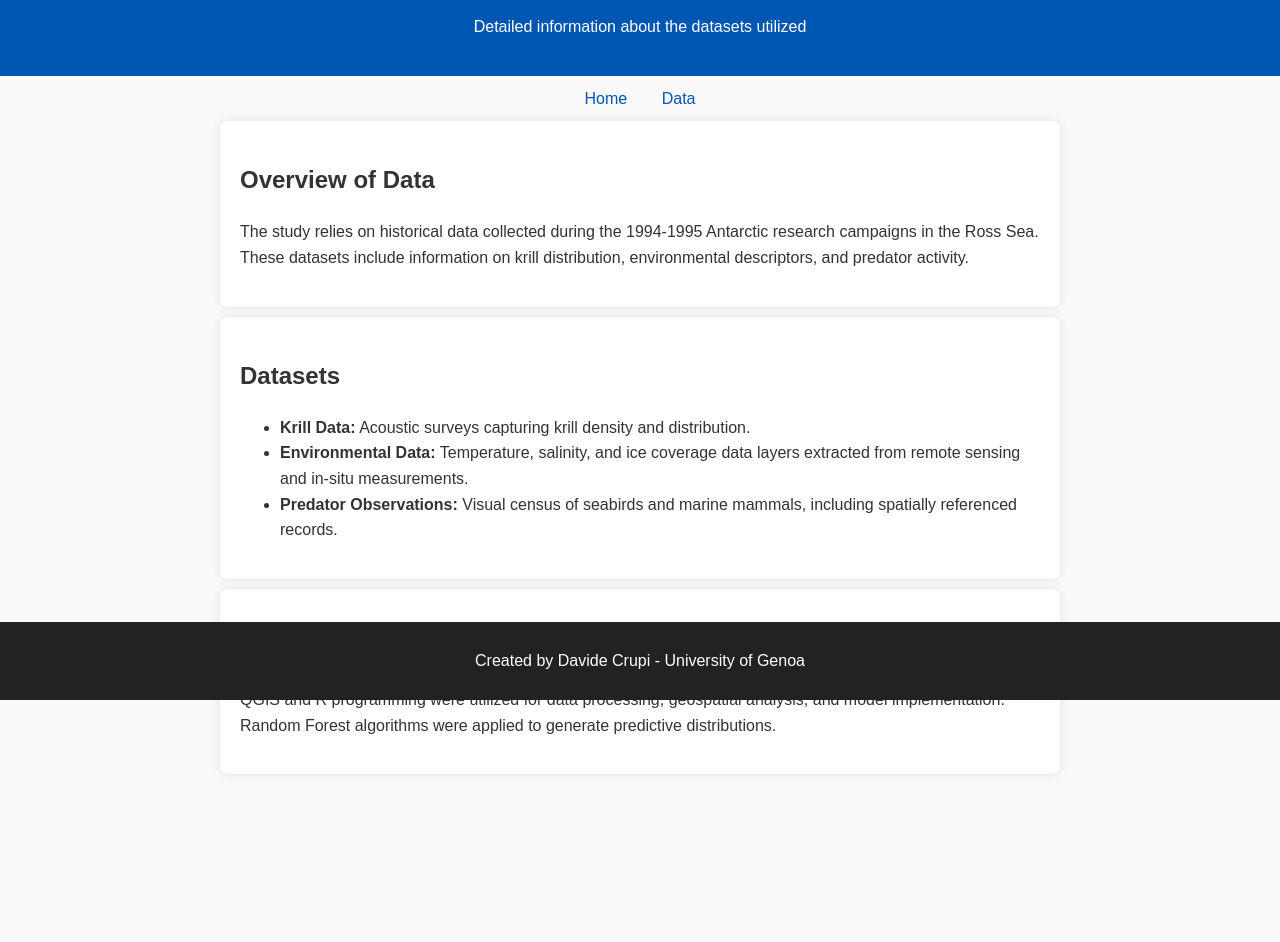
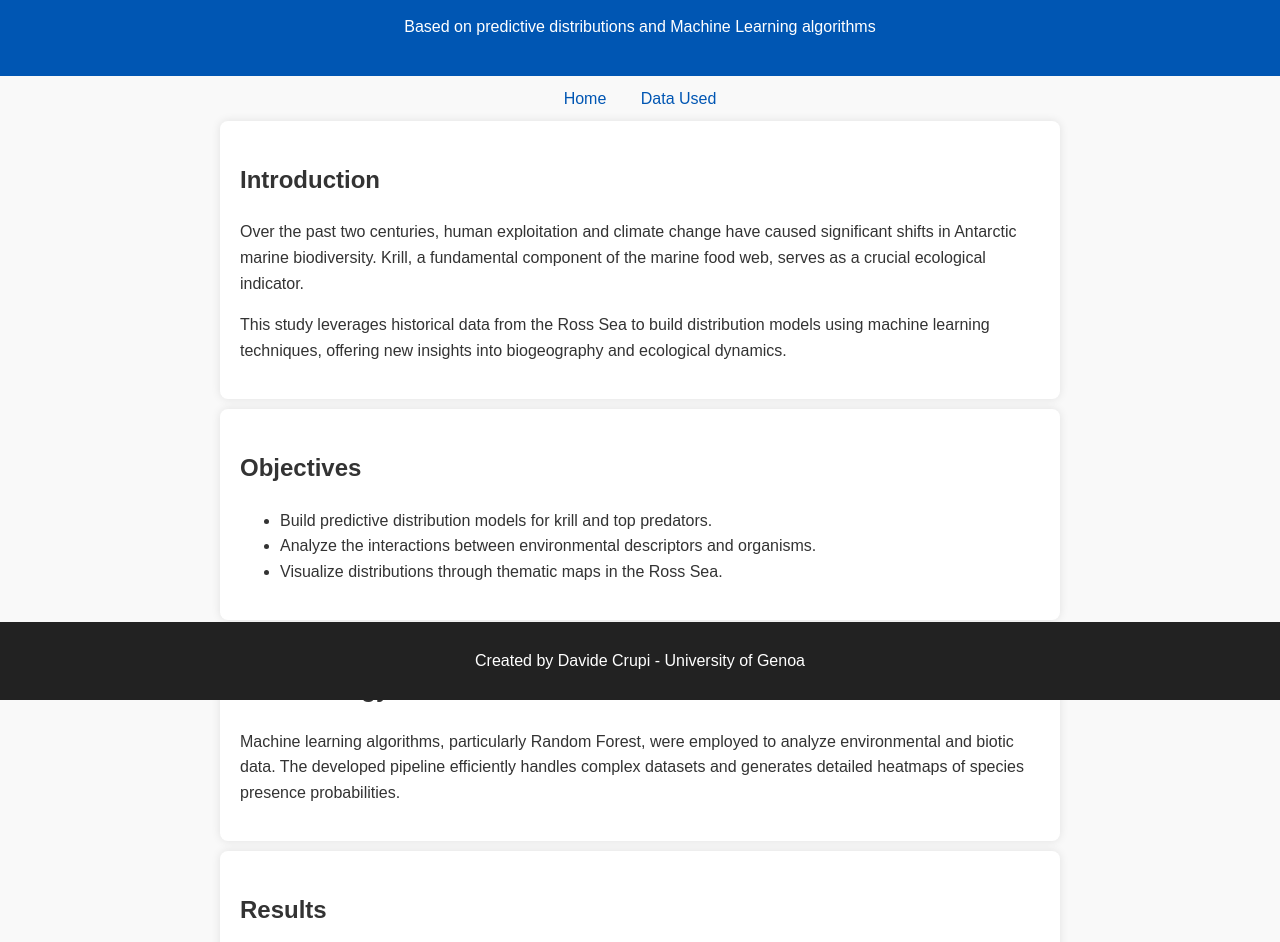
Before and after one commit to Davide6414/Modelli-Predittivi-per-la-Distribuzione-del-Krill-e-Top-Predators-nel-Mare-di-Ross, a plain HTML site: page index.html in a window 1280 px wide. Shown: the part 100-1042 px from the top of the page. Before the commit the page ends 884 px from the top, so only its background shows below. Drawn offline with Linux system fonts and the light colour scheme.

Commit message:
Update index.html

```diff
--- a/index.html
+++ b/index.html
@@ -3,7 +3,7 @@
 <head>
     <meta charset="UTF-8">
     <meta name="viewport" content="width=device-width, initial-scale=1.0">
-    <title>Data Used</title>
+    <title>Relationships between Krill and Top Predators</title>
     <style>
         body {
             font-family: Arial, sans-serif;
@@ -52,28 +52,35 @@
 </head>
 <body>
     <header>
-        <h1>Data Used in the Study</h1>
-        <p>Detailed information about the datasets utilized</p>
+        <h1>Relationships between Krill and Top Predators in the Ross Sea</h1>
+        <p>Based on predictive distributions and Machine Learning algorithms</p>
     </header>
     <nav>
         <a href="index.html">Home</a>
-        <a href="dati.html">Data</a>
+        <a href="dati.html">Data Used</a>
     </nav>
-    <section id="data-details">
-        <h2>Overview of Data</h2>
-        <p>The study relies on historical data collected during the 1994-1995 Antarctic research campaigns in the Ross Sea. These datasets include information on krill distribution, environmental descriptors, and predator activity.</p>
+    <section id="introduction">
+        <h2>Introduction</h2>
+        <p>Over the past two centuries, human exploitation and climate change have caused significant shifts in Antarctic marine biodiversity. Krill, a fundamental component of the marine food web, serves as a crucial ecological indicator.</p>
+        <p>This study leverages historical data from the Ross Sea to build distribution models using machine learning techniques, offering new insights into biogeography and ecological dynamics.</p>
     </section>
-    <section id="datasets">
-        <h2>Datasets</h2>
+    <section id="objectives">
+        <h2>Objectives</h2>
         <ul>
-            <li><strong>Krill Data:</strong> Acoustic surveys capturing krill density and distribution.</li>
-            <li><strong>Environmental Data:</strong> Temperature, salinity, and ice coverage data layers extracted from remote sensing and in-situ measurements.</li>
-            <li><strong>Predator Observations:</strong> Visual census of seabirds and marine mammals, including spatially referenced records.</li>
+            <li>Build predictive distribution models for krill and top predators.</li>
+            <li>Analyze the interactions between environmental descriptors and organisms.</li>
+            <li>Visualize distributions through thematic maps in the Ross Sea.</li>
         </ul>
     </section>
-    <section id="tools">
-        <h2>Tools and Software</h2>
-        <p>QGIS and R programming were utilized for data processing, geospatial analysis, and model implementation. Random Forest algorithms were applied to generate predictive distributions.</p>
+    <section id="methodology">
+        <h2>Methodology</h2>
+        <p>Machine learning algorithms, particularly Random Forest, were employed to analyze environmental and biotic data. The developed pipeline efficiently handles complex datasets and generates detailed heatmaps of species presence probabilities.</p>
+    </section>
+    <section id="results">
+        <h2>Results</h2>
+        <p>The results highlight the overlap of areas with high krill and top predator presence, emphasizing predation phenomena and ecological dependencies. The produced heatmaps serve as key tools for understanding these relationships.</p>
+        <!-- Placeholder for image or map -->
+        <img src="placeholder.png" alt="Results Map" style="width: 100%; border-radius: 8px;">
     </section>
     <footer>
         <p>Created by Davide Crupi - University of Genoa</p>
```
